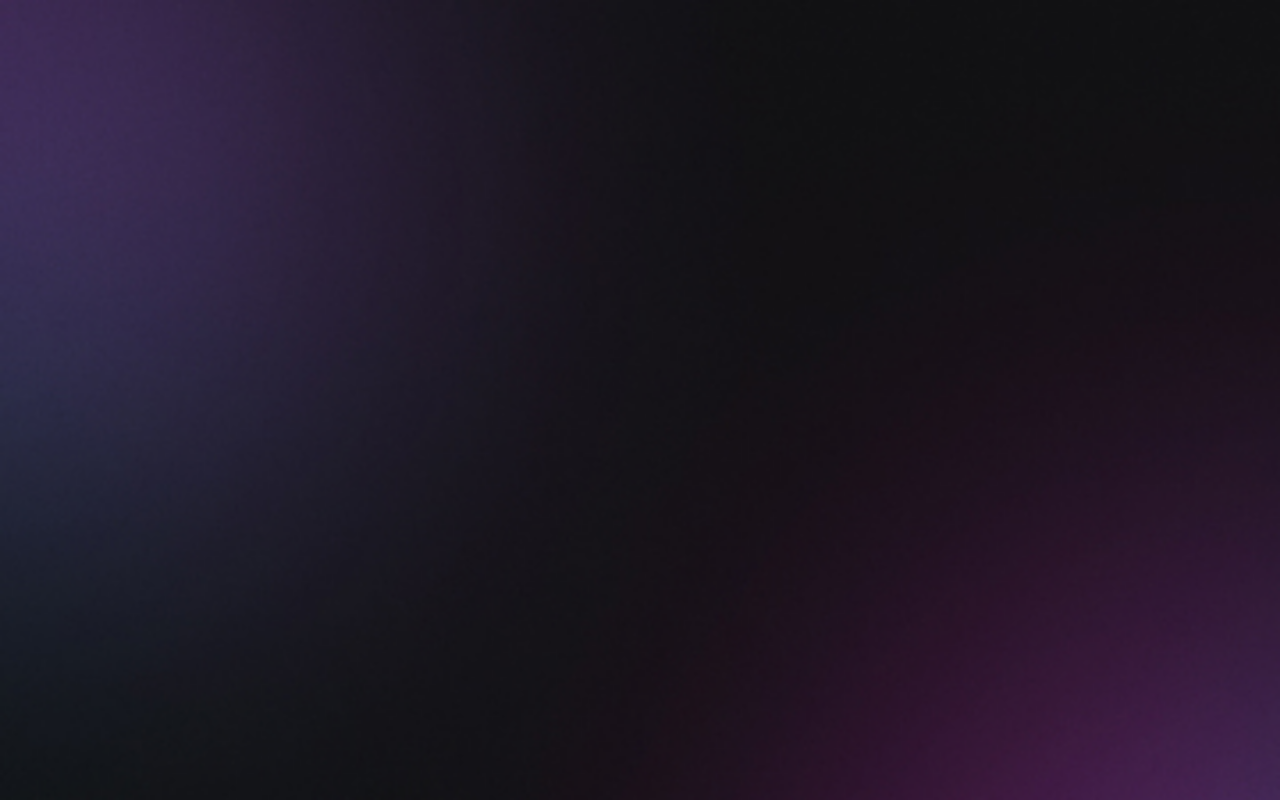
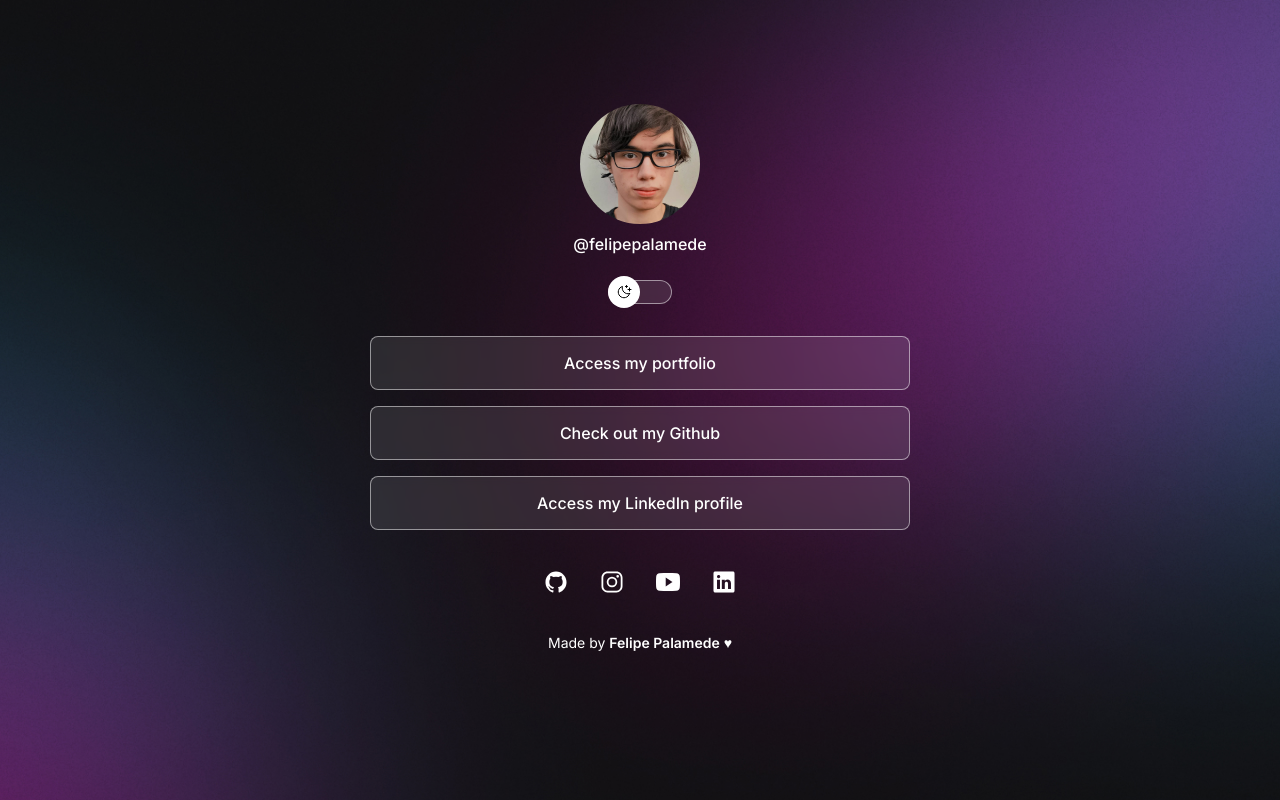
Before and after one commit to fueripe-desu/discover-link-grouper, a plain HTML site: page index.html in a window 1280 px wide. Drawn offline with nearby package versions, Linux system fonts and the light colour scheme.

Commit message:
feat: finish project

```diff
--- a/index.html
+++ b/index.html
@@ -1,6 +1,9 @@
 <!DOCTYPE html>
 <html lang="en">
   <head>
+    <link rel="preconnect" href="https://fonts.googleapis.com">
+    <link rel="preconnect" href="https://fonts.gstatic.com" crossorigin>
+    <link href="https://fonts.googleapis.com/css2?family=Inter:wght@100..900&display=swap" rel="stylesheet">
     <meta charset="UTF-8">
     <meta http-equiv="X-UA-Compatible" content="IE=edge">
     <meta name="viewport" content="width=device-width, initial-scale=1.0">
@@ -8,5 +11,47 @@
     <link rel="stylesheet" href="./style.css">
   </head>
   <body>
+    <div id="container">
+      <div id="profile">
+        <div id="pfp"></div>
+        <p>@felipepalamede</p>
+      </div>
+      <div id="switch" onClick="toggleMode()">
+        <button>
+        </button>
+        <span></span>
+      </div>
+      <ul>
+        <li>
+          <a href="#" target="_blank">Access my portfolio</a>
+        </li>
+        <li>
+          <a href="#" target="_blank">Check out my Github</a>
+        </li>
+        <li>
+          <a href="#" target="_blank">Access my LinkedIn profile</a>
+        </li>
+      </ul>
+      <div id="social-links">
+        <a href="#" target="_blank">
+          <ion-icon name="logo-github"></ion-icon>
+        </a>
+        <a href="#" target="_blank">
+          <ion-icon name="logo-instagram"></ion-icon>
+        </a>
+        <a href="#" target="_blank">
+          <ion-icon name="logo-youtube"></ion-icon>
+        </a>
+        <a href="#" target="_blank">
+          <ion-icon name="logo-linkedin"></ion-icon>
+        </a>
+      </div>
+      <footer>
+        Made by <span id="author-name">Felipe Palamede</span> ♥
+      </footer>
+    </div>
+    <script type="module" src="https://unpkg.com/ionicons@7.1.0/dist/ionicons/ionicons.esm.js"></script>
+    <script nomodule src="https://unpkg.com/ionicons@7.1.0/dist/ionicons/ionicons.js"></script>
+    <script src="./main.js"></script>
   </body>
 </html>
--- /dev/null
+++ b/main.js
@@ -0,0 +1,4 @@
+function toggleMode() {
+  const html = document.documentElement
+  html.classList.toggle("light")
+}
--- a/style.css
+++ b/style.css
@@ -1,6 +1,196 @@
+* {
+  margin: 0;
+  padding: 0;
+  box-sizing: border-box;
+}
+
+:root {
+  --text-color: #ffffff;
+  --bg-image: url("./assets/bg-mobile.jpg");
+  --stroke-color: rgba(255, 255, 255, 0.5);
+  --surface-color: rgba(255, 255, 255, 0.1);
+  --surface-color-hover: rgba(255, 255, 255, 0.05);
+  --social-link-hover: rgba(255, 255, 255, 0.3);
+  --switch-image: url("./assets/moon.svg");
+}
+
+.light {
+  --text-color: #000000;
+  --bg-image: url("./assets/bg-mobile-light.jpg");
+  --stroke-color: rgba(0, 0, 0, 0.5);
+  --surface-color: rgba(0, 0, 0, 0.05);
+  --surface-color-hover: rgba(0, 0, 0, 0.2);
+  --social-link-hover: rgba(0, 0, 0, 0.1);
+  --switch-image: url("./assets/sun.svg");
+}
+
 body {
-  background-image: url("./assets/bg-mobile.jpg");
+  background-image: var(--bg-image);
   background-repeat: no-repeat;
   background-position: top center;
   background-size: cover;
 }
+
+
+
+body * {
+  font-family: "Inter", sans-serif;
+  color: var(--text-color);
+}
+
+#container {
+  width: 100%;
+  max-width: 588px;
+  margin: auto;
+  margin-top: 56px;
+  padding: 24px;
+}
+
+#pfp {
+  border-radius: 50%;
+  height: 120px;
+  width: 120px;
+  background-image: url("./assets/pfp.jpg");
+  background-position: center 35%;
+  background-size: cover;
+  margin: auto;
+}
+
+#profile {
+  text-align: center;
+  padding: 24px;
+}
+
+#profile p {
+  font-weight: 500;
+  line-height: 24px;
+  margin-top: 8px;
+}
+
+ul {
+  list-style: none;
+  display: flex;
+  flex-direction: column;
+  gap: 16px;
+}
+
+li a {
+  text-decoration: none;
+  padding: 16px 24px;
+  display: flex;
+  align-items: center;
+  justify-content: center;
+  background-color: var(--surface-color);
+  border: 1px solid var(--stroke-color);
+  border-radius: 8px;
+  backdrop-filter: blur(4px);
+  -webkit-backdrop-filter: blur(4px);
+  font-weight: 500;
+  transition: background 0.3s;
+}
+
+li a:hover {
+  background-color: var(--surface-color-hover);
+  border: 1.5px solid var(--text-color);
+}
+
+#social-links {
+  padding-top: 24px;
+  padding-bottom: 24px;
+  display: flex;
+  align-items: center;
+  justify-content: center;
+  font-size: 24px;
+}
+
+#social-links a {
+  display: flex;
+  align-items: center;
+  justify-content: center;
+  padding: 16px;
+  transition: background-color 0.2s;
+  border-radius: 50%;
+}
+
+#social-links a:hover {
+  background-color: var(--social-link-hover);
+}
+
+footer {
+  text-align: center;
+  font-size: 14px;
+}
+
+#author-name {
+  font-weight: 600;
+}
+
+#switch {
+  position: relative;
+  width: 64px;
+  margin-left: auto;
+  margin-right: auto;
+  margin-bottom: 32px;
+}
+
+#switch button {
+  width: 32px;
+  height: 32px;
+  background-color: #ffffff;
+  border: 0;
+  border-radius: 50%;
+  background-image: var(--switch-image);
+  background-repeat: no-repeat;
+  background-position: center center;
+  position: absolute;
+  z-index: 1;
+  top: 50%;
+  left: 0;
+  transform: translateY(-50%);
+  animation: slide-out 0.4s;
+}
+
+#switch button:hover {
+  outline: 8px solid var(--social-link-hover);
+}
+
+.light #switch button {
+  animation: slide-in 0.4s forwards;
+}
+
+#switch span {
+  display: block;
+  width: 64px;
+  height: 24px;
+  background-color: var(--surface-color);
+  border: 1px solid var(--stroke-color);
+  backdrop-filter: blur(4px);
+  -webkit-backdrop-filter: blur(4px);
+  border-radius: 9999px;
+}
+
+@media (min-width: 700px) {
+  :root {
+    --bg-image: url("./assets/bg-desktop.jpg");
+  }
+
+  .light {
+    --bg-image: url("./assets/bg-desktop-light.jpg");
+  }
+}
+
+@keyframes slide-in {
+  from {
+    left: 0;
+  } to {
+    left: 50%;
+  }
+}
+
+@keyframes slide-out {
+  from {
+    left: 50%;
+  } to {
+    left: 0;
+  }
+}
```
Also changed, not shown: assets/moon.svg (added), assets/pfp.jpg (added), assets/sun.svg (added).
